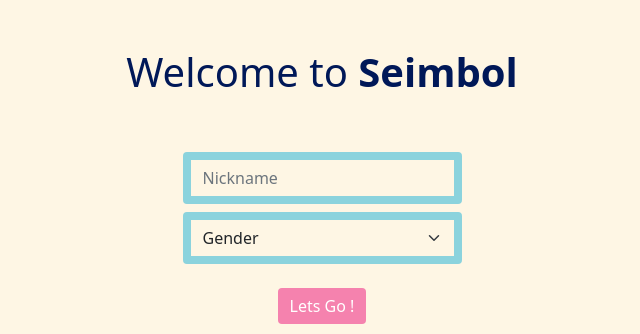
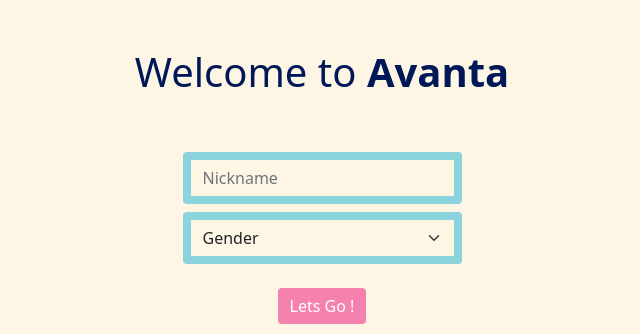
Before and after one commit to janjib/avanta, a plain HTML site: page index.html in a window 1280 px wide. Shown: the whole page, without its empty margins (318-958 px from the left). Drawn offline with Linux system fonts and the light colour scheme.

Commit message:
Update index.html

```diff
--- a/index.html
+++ b/index.html
@@ -12,7 +12,7 @@
 <body>
     <main class="container">
         <div class="title-div ">
-            <h1 class="text-center my-5 seimbol-title">Welcome to <span class="title-span">Seimbol</span></h1>
+            <h1 class="text-center my-5 seimbol-title">Welcome to <span class="title-span">Avanta</span></h1>
         </div>
         <div class="detail-form">
             <div class="text-center mx-auto d-flex flex-column align-items-center ">
```
